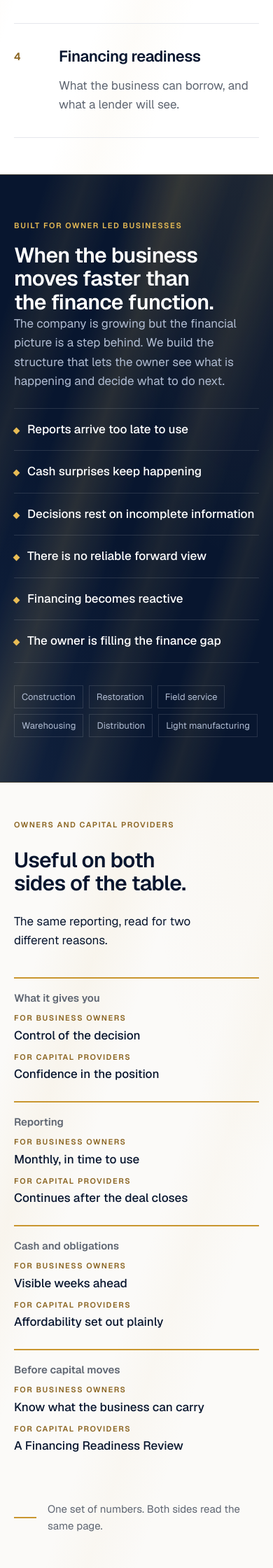
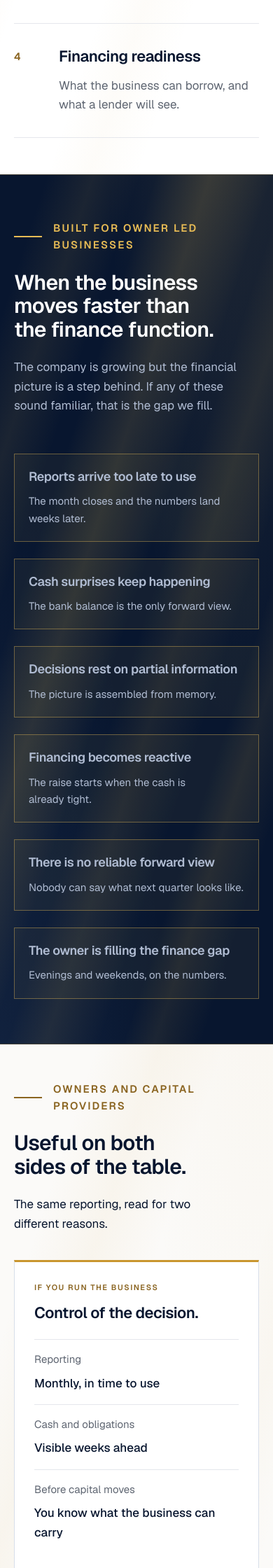
Before and after one commit to AFgroup360/website, a PHP site: page / in a window 390 px wide. Shown: the part 1937-4177 px from the top of the page at 70% size. Run offline with PHP 8.4, Linux system fonts and the light colour scheme.

Commit message:
Rebuild the two audience sections and draw the steps as a flow chart
The six things owners recognise become boxed cards with a line each,
under a full width heading, and the industry chips come off. The owners
and capital providers table becomes two facing cards, the owner's on
white and the funder's on navy, so the split is visible before it is
read. The four steps become a flow chart: gold track, navy nodes with a
drawn mark for each step, running vertically on a phone.

Both section overlines are set larger, since they are what says who the
section is for.

Co-Authored-By: Claude Opus 5 <noreply@anthropic.com>
Claude-Session: https://claude.ai/code/session_014HeX2eCQpZKdnhGt1WQaZM

```diff
--- a/css/main.css
+++ b/css/main.css
@@ -48,6 +48,12 @@
   color: var(--accent-text);
   margin-bottom: var(--space-4);
 }
+.overline--lead {
+  display: flex; align-items: center; gap: var(--space-4);
+  font-size: var(--text-sm); letter-spacing: 0.14em;
+  margin-bottom: var(--space-4);
+}
+.overline--lead::before { content: ""; height: 2px; width: 2.5rem; flex: none; background: currentColor; }
 .overline--rule { display: flex; align-items: center; gap: var(--space-3); }
 .overline--rule::after { content: ""; height: 1px; flex: 1; background: var(--accent); opacity: 0.45; }
 
@@ -651,19 +657,25 @@
 @media (max-width: 900px) { .story-block__grid { grid-template-columns: 1fr; gap: var(--space-6); } .story-block__head { grid-template-columns: 1fr; } }
 
 /* --- Sectors. The kinds of business the work is built for. --------------- */
-.sectors { display: grid; grid-template-columns: minmax(0, 4fr) minmax(0, 8fr); gap: var(--grid-gap) clamp(2rem, 1rem + 4vw, 5rem); align-items: center; }
-.sectors__list { display: grid; grid-template-columns: repeat(3, minmax(0, 1fr)); gap: 0 var(--grid-gap); border-top: 1px solid var(--rule-dark-soft); }
-.sectors__list li {
-  display: flex; align-items: baseline; gap: var(--space-3);
-  padding-block: var(--space-4);
-  border-bottom: 1px solid var(--rule-dark-soft);
-  font-size: var(--text-body); font-weight: 500; color: var(--white);
+/* --- Signals. The six things owners recognise, boxed rather than bulleted. */
+.signals {
+  display: grid; grid-template-columns: repeat(3, minmax(0, 1fr));
+  gap: var(--grid-gap); margin-top: var(--space-7);
 }
-.sectors__list li::before { content: ""; width: 7px; height: 7px; flex: none; background: var(--accent-on-dark); transform: rotate(45deg); }
-.sectors__common { margin-top: var(--space-6); display: flex; flex-wrap: wrap; gap: var(--space-2); }
-.sectors__common span { font-size: var(--text-xs); color: var(--text-inverse-muted); border: 1px solid var(--rule-dark-soft); padding: 5px 10px; }
-@media (max-width: 900px) { .sectors { grid-template-columns: 1fr; } .sectors__list { grid-template-columns: repeat(2, minmax(0, 1fr)); } }
-@media (max-width: 520px) { .sectors__list { grid-template-columns: 1fr; } }
+.signal {
+  padding: clamp(1.25rem, 0.9rem + 1vw, 1.75rem);
+  border: 1px solid rgb(232 188 85 / 0.4);
+  background: rgb(232 188 85 / 0.05);
+  transition: border-color 180ms ease, background-color 180ms ease;
+}
+.signal:hover { border-color: rgb(232 188 85 / 0.75); background: rgb(232 188 85 / 0.09); }
+.signal__what {
+  font-size: var(--text-h4); font-weight: 600; line-height: 1.3;
+  letter-spacing: var(--track-tight); color: var(--white);
+}
+.signal__how { margin-top: var(--space-3); font-size: var(--text-sm); color: var(--navy-100); }
+@media (max-width: 900px) { .signals { grid-template-columns: repeat(2, minmax(0, 1fr)); } }
+@media (max-width: 560px) { .signals { grid-template-columns: 1fr; } }
 
 /* --- Ledger. A plain comparison table, ruled not boxed. ------------------ */
 .ledger { width: 100%; border-collapse: collapse; text-align: left; }
@@ -1106,41 +1118,87 @@ button:focus-visible {
    Comparison table. Two readings of the same work, side by side, so neither
    needs a paragraph explaining it.
    -------------------------------------------------------------------------- */
-.compare { width: 100%; border-collapse: collapse; text-align: left; margin-top: var(--space-6); }
-.compare thead th {
-  padding: 0 var(--grid-gap) var(--space-4) 0;
-  border-bottom: 2px solid var(--accent);
-  font-size: var(--text-overline); font-weight: 600;
-  letter-spacing: var(--track-overline); text-transform: uppercase;
-  color: var(--accent-text);
-  vertical-align: bottom;
+/* --- Two sides. The owner's card and the funder's card, facing. --------- */
+.sides { display: grid; grid-template-columns: repeat(2, minmax(0, 1fr)); gap: var(--grid-gap); margin-top: var(--space-6); }
+.side {
+  padding: clamp(1.75rem, 1.2rem + 1.6vw, 2.5rem);
+  background: var(--white);
+  border: 1px solid var(--rule-strong); border-top: 3px solid var(--accent);
 }
-.compare thead th:first-child { width: 24%; }
-.compare thead th:not(:first-child) { width: 38%; }
-.compare tbody th {
-  padding: var(--space-5) var(--grid-gap) var(--space-5) 0;
-  border-bottom: 1px solid var(--rule);
-  font-size: var(--text-sm); font-weight: 600; color: var(--text-muted);
-  vertical-align: top;
+.side__tag {
+  display: block; font-size: var(--text-overline); font-weight: 600;
+  letter-spacing: var(--track-overline); text-transform: uppercase; color: var(--accent-text);
 }
-.compare tbody td {
-  padding: var(--space-5) var(--grid-gap) var(--space-5) 0;
-  border-bottom: 1px solid var(--rule);
-  font-size: var(--text-body); font-weight: 500; color: var(--text-strong);
-  vertical-align: top;
+.side__claim {
+  margin-top: var(--space-3); font-size: var(--text-h3); font-weight: 600;
+  letter-spacing: var(--track-tight); line-height: var(--lh-h3); color: var(--text-strong);
 }
-.compare tbody td:last-child, .compare thead th:last-child { padding-right: 0; }
-@media (max-width: 780px) {
-  .compare, .compare tbody, .compare tr, .compare th, .compare td { display: block; width: auto; }
-  .compare thead { position: absolute; width: 1px; height: 1px; overflow: hidden; clip-path: inset(50%); }
-  .compare tbody tr { border-top: 2px solid var(--accent); padding-block: var(--space-4); }
-  .compare tbody th, .compare tbody td { border-bottom: 0; padding: 0 0 var(--space-2); }
-  .compare tbody td::before {
-    content: attr(data-for); display: block;
-    font-size: var(--text-overline); font-weight: 600;
-    letter-spacing: var(--track-overline); text-transform: uppercase;
-    color: var(--accent-text); margin-bottom: 2px;
+.side__rows { margin-top: var(--space-5); }
+.side__rows > div {
+  display: grid; grid-template-columns: minmax(0, 5fr) minmax(0, 7fr);
+  gap: var(--space-3) var(--space-5);
+  padding-block: var(--space-4); border-top: 1px solid var(--rule);
+}
+.side__rows dt { font-size: var(--text-sm); color: var(--text-muted); }
+.side__rows dd { margin: 0; font-size: var(--text-body); font-weight: 500; color: var(--text-strong); }
+.side--dark {
+  background: var(--navy-800); color: var(--text-inverse);
+  border-color: var(--navy-800); border-top-color: var(--accent);
+}
+.side--dark .side__tag { color: var(--accent-on-dark); }
+.side--dark .side__claim { color: var(--white); }
+.side--dark .side__rows > div { border-top-color: var(--rule-dark-soft); }
+.side--dark .side__rows dt { color: var(--text-inverse-muted); }
+.side--dark .side__rows dd { color: var(--white); }
+@media (max-width: 820px) {
+  .sides { grid-template-columns: 1fr; }
+  .side__rows > div { grid-template-columns: 1fr; gap: var(--space-2); }
+}
+
+/* --- Flow. The four steps as a track, with a drawn mark at each node. ---- */
+.flow {
+  position: relative;
+  display: grid; grid-template-columns: repeat(4, minmax(0, 1fr));
+  gap: var(--grid-gap); margin-top: var(--space-7);
+}
+.flow::before {
+  content: ""; position: absolute; z-index: 0;
+  left: 12.5%; right: 12.5%; top: 1.75rem; height: 2px;
+  background: rgb(201 150 47 / 0.45);
+}
+.flow__step { position: relative; z-index: 1; text-align: center; }
+.flow__node {
+  display: grid; place-items: center; margin-inline: auto;
+  width: 3.5rem; height: 3.5rem;
+  background: var(--navy-800);
+  border: 2px solid var(--accent); color: var(--accent-on-dark);
+}
+.flow__node svg { width: 22px; height: 22px; }
+.flow__n {
+  margin-top: var(--space-4); font-size: var(--text-overline); font-weight: 600;
+  letter-spacing: var(--track-overline); text-transform: uppercase; color: var(--accent-text);
+}
+.flow__title {
+  margin-top: var(--space-2); font-size: var(--text-h4); font-weight: 600;
+  letter-spacing: var(--track-tight); line-height: 1.3; color: var(--text-strong);
+}
+.flow__line {
+  margin-top: var(--space-3); font-size: var(--text-sm); color: var(--text-muted);
+  max-width: 28ch; margin-inline: auto;
+}
+@media (max-width: 820px) {
+  .flow { grid-template-columns: 1fr; gap: var(--space-6); }
+  .flow::before { display: none; }
+  .flow__step { display: grid; grid-template-columns: 3.5rem minmax(0, 1fr); gap: 0 var(--space-5); text-align: left; }
+  .flow__step:not(:last-child)::before {
+    content: ""; position: absolute; z-index: 0;
+    left: calc(1.75rem - 1px); top: 3.5rem; bottom: calc(var(--space-6) * -1);
+    width: 2px; background: rgb(201 150 47 / 0.45);
   }
+  .flow__node { grid-row: 1 / span 3; }
+  .flow__n, .flow__title, .flow__line { grid-column: 2; margin-top: 0; margin-inline: 0; }
+  .flow__title { margin-top: var(--space-2); }
+  .flow__line { margin-top: var(--space-2); max-width: none; }
 }
 
 /* The cash gap on the home page: the heading beside the drawing rather than
--- a/index.html
+++ b/index.html
@@ -148,70 +148,68 @@
 
 <section class="band rays">
   <div class="container">
-    <div class="sectors">
-      <div>
-        <span class="overline">Built for owner led businesses</span>
-        <h2>When the business moves faster than the finance function.</h2>
-        <p class="lede">The company is growing but the financial picture is a step
-          behind. We build the structure that lets the owner see what is happening
-          and decide what to do next.</p>
-      </div>
-      <div>
-        <ul class="sectors__list" role="list">
-          <li>Reports arrive too late to use</li>
-          <li>Cash surprises keep happening</li>
-          <li>Decisions rest on incomplete information</li>
-          <li>There is no reliable forward view</li>
-          <li>Financing becomes reactive</li>
-          <li>The owner is filling the finance gap</li>
-        </ul>
-        <p class="sectors__common">
-          <span>Construction</span><span>Restoration</span><span>Field service</span>
-          <span>Warehousing</span><span>Distribution</span><span>Light manufacturing</span>
-        </p>
-      </div>
+    <div class="section-head section-head--split">
+      <span class="overline overline--lead">Built for owner led businesses</span>
+      <h2>When the business moves faster than the finance function.</h2>
+      <p class="lede">The company is growing but the financial picture is a step
+        behind. If any of these sound familiar, that is the gap we fill.</p>
     </div>
+    <ul class="signals" role="list">
+        <li class="signal">
+          <p class="signal__what">Reports arrive too late to use</p>
+          <p class="signal__how">The month closes and the numbers land weeks later.</p>
+        </li>
+        <li class="signal">
+          <p class="signal__what">Cash surprises keep happening</p>
+          <p class="signal__how">The bank balance is the only forward view.</p>
+        </li>
+        <li class="signal">
+          <p class="signal__what">Decisions rest on partial information</p>
+          <p class="signal__how">The picture is assembled from memory.</p>
+        </li>
+        <li class="signal">
+          <p class="signal__what">Financing becomes reactive</p>
+          <p class="signal__how">The raise starts when the cash is already tight.</p>
+        </li>
+        <li class="signal">
+          <p class="signal__what">There is no reliable forward view</p>
+          <p class="signal__how">Nobody can say what next quarter looks like.</p>
+        </li>
+        <li class="signal">
+          <p class="signal__what">The owner is filling the finance gap</p>
+          <p class="signal__how">Evenings and weekends, on the numbers.</p>
+        </li>
+    </ul>
   </div>
 </section>
 
 <section class="section section--soft audience-section rays rays--light">
   <div class="container">
     <div class="section-head section-head--split">
-      <span class="overline">Owners and capital providers</span>
+      <span class="overline overline--lead">Owners and capital providers</span>
       <h2>Useful on both sides of the table.</h2>
       <p class="lede">The same reporting, read for two different reasons.</p>
     </div>
-    <table class="compare">
-      <thead>
-        <tr>
-          <th scope="col"></th>
-          <th scope="col">For business owners</th>
-          <th scope="col">For capital providers</th>
-        </tr>
-      </thead>
-      <tbody>
-        <tr>
-          <th scope="row">What it gives you</th>
-          <td data-for="For business owners">Control of the decision</td>
-          <td data-for="For capital providers">Confidence in the position</td>
-        </tr>
-        <tr>
-          <th scope="row">Reporting</th>
-          <td data-for="For business owners">Monthly, in time to use</td>
-          <td data-for="For capital providers">Continues after the deal closes</td>
-        </tr>
-        <tr>
-          <th scope="row">Cash and obligations</th>
-          <td data-for="For business owners">Visible weeks ahead</td>
-          <td data-for="For capital providers">Affordability set out plainly</td>
-        </tr>
-        <tr>
-          <th scope="row">Before capital moves</th>
-          <td data-for="For business owners">Know what the business can carry</td>
-          <td data-for="For capital providers">A Financing Readiness Review</td>
-        </tr>
-      </tbody>
-    </table>
+    <div class="sides">
+      <article class="side">
+        <span class="side__tag">If you run the business</span>
+        <p class="side__claim">Control of the decision.</p>
+        <dl class="side__rows">
+          <div><dt>Reporting</dt><dd>Monthly, in time to use</dd></div>
+          <div><dt>Cash and obligations</dt><dd>Visible weeks ahead</dd></div>
+          <div><dt>Before capital moves</dt><dd>You know what the business can carry</dd></div>
+        </dl>
+      </article>
+      <article class="side side--dark">
+        <span class="side__tag">If you fund one</span>
+        <p class="side__claim">Confidence in the position.</p>
+        <dl class="side__rows">
+          <div><dt>Reporting</dt><dd>Continues after the deal closes</dd></div>
+          <div><dt>Cash and obligations</dt><dd>Affordability set out plainly</dd></div>
+          <div><dt>Before capital moves</dt><dd>A Financing Readiness Review</dd></div>
+        </dl>
+      </article>
+    </div>
     <p class="layers__flow">One set of numbers. Both sides read the same page.</p>
   </div>
 </section>
@@ -302,36 +300,48 @@
 <section class="section section--soft rays rays--light">
   <div class="container">
     <div class="section-head section-head--split">
-      <span class="overline">How it starts</span>
+      <span class="overline overline--lead">How it starts</span>
       <h2>Four steps, then you decide.</h2>
       <p class="lede">Nothing is committed until you have seen something useful.</p>
     </div>
-    <div class="chain">
-      <div class="chain__link">
-        <p class="chain__step">Step 1</p>
-        <p class="chain__title">A call</p>
-        <p class="chain__line">Half an hour. What the business does, and what is not
-          clear at the moment.</p>
-      </div>
-      <div class="chain__link">
-        <p class="chain__step">Step 2</p>
-        <p class="chain__title">We read the numbers</p>
-        <p class="chain__line">The last statements and the current bank position.
-          You do not prepare anything.</p>
-      </div>
-      <div class="chain__link">
-        <p class="chain__step">Step 3</p>
-        <p class="chain__title">You get it in writing</p>
-        <p class="chain__line">The Financing Readiness Review. Where the business
-          stands and what it can carry.</p>
-      </div>
-      <div class="chain__link">
-        <p class="chain__step">Step 4</p>
-        <p class="chain__title">You choose the level</p>
-        <p class="chain__line">One piece of work, an ongoing rhythm, or nothing
-          further.</p>
-      </div>
-    </div>
+    <ol class="flow" role="list">
+      <li class="flow__step">
+        <span class="flow__node" aria-hidden="true">
+          <svg viewBox="0 0 24 24" fill="none" stroke="currentColor" stroke-width="1.4"
+               stroke-linecap="round" stroke-linejoin="round"><path d="M4 6.5c0 7.2 6.3 13.5 13.5 13.5v-3.4l-3.6-1.4-1.9 2a15 15 0 0 1-5.2-5.2l2-1.9L7.4 6.5H4Z"/></svg>
+        </span>
+        <p class="flow__n">Step 1</p>
+        <h3 class="flow__title">A call</h3>
+        <p class="flow__line">Half an hour. What the business does, and what is not clear at the moment.</p>
+      </li>
+      <li class="flow__step">
+        <span class="flow__node" aria-hidden="true">
+          <svg viewBox="0 0 24 24" fill="none" stroke="currentColor" stroke-width="1.4"
+               stroke-linecap="round" stroke-linejoin="round"><path d="M5 3.5h9l5 5V20.5H5V3.5Z"/><path d="M14 3.5v5h5"/><path d="M8.5 13h7M8.5 16.5h4.5"/></svg>
+        </span>
+        <p class="flow__n">Step 2</p>
+        <h3 class="flow__title">We read the numbers</h3>
+        <p class="flow__line">The last statements and the current bank position. You do not prepare anything.</p>
+      </li>
+      <li class="flow__step">
+        <span class="flow__node" aria-hidden="true">
+          <svg viewBox="0 0 24 24" fill="none" stroke="currentColor" stroke-width="1.4"
+               stroke-linecap="round" stroke-linejoin="round"><path d="M5 3.5h9l5 5V20.5H5V3.5Z"/><path d="M14 3.5v5h5"/><path d="m8.5 14.5 2.2 2.2 4.5-4.5"/></svg>
+        </span>
+        <p class="flow__n">Step 3</p>
+        <h3 class="flow__title">You get it in writing</h3>
+        <p class="flow__line">The Financing Readiness Review. Where the business stands and what it can carry.</p>
+      </li>
+      <li class="flow__step">
+        <span class="flow__node" aria-hidden="true">
+          <svg viewBox="0 0 24 24" fill="none" stroke="currentColor" stroke-width="1.4"
+               stroke-linecap="round" stroke-linejoin="round"><path d="M4.5 20V13M11 20V8.5M17.5 20V4.5"/></svg>
+        </span>
+        <p class="flow__n">Step 4</p>
+        <h3 class="flow__title">You choose the level</h3>
+        <p class="flow__line">One piece of work, an ongoing rhythm, or nothing further.</p>
+      </li>
+    </ol>
   </div>
 </section>
 
```
Also changed, not shown: tools/pages/index.html (+91 -81 lines).
